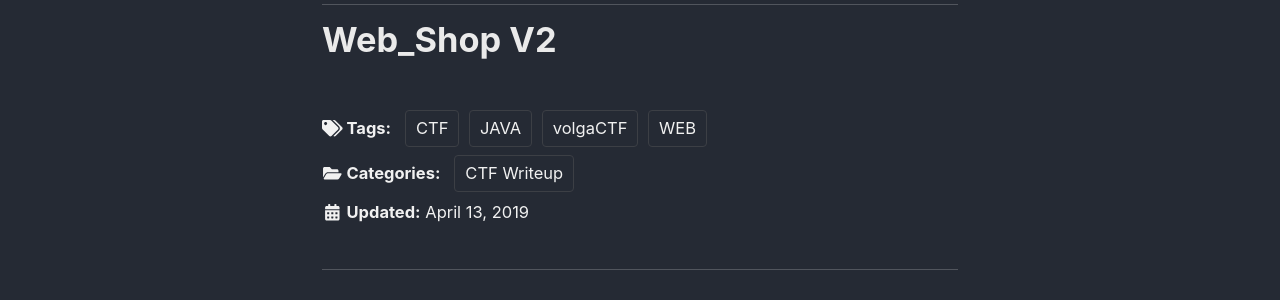
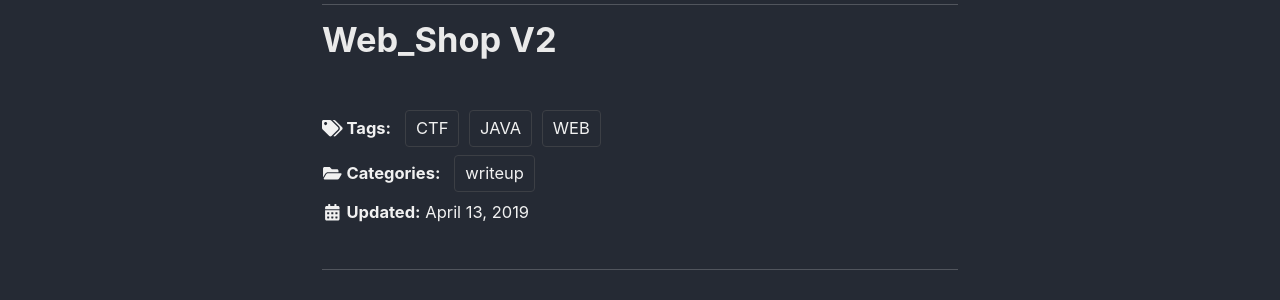
Before and after one commit to t0rchwo0d/t0rchwo0d.github.io, a Jekyll site: the page built from _posts/2019-04-13-Writeup-VolgaCTF-2019-Qualifier.md, in a window 1280 px wide and 900 px high, scrolled down 704 px. Shown: the part 150-450 px from the top of the window. Built offline with Jekyll 4.4.1, drawn with Linux system fonts in a browser that asks for light colours; cached includes are drawn as plain includes; nearby versions of some CDN libraries; comment, search, counter and statistics services are not loaded.

Commit message:
testing post

```diff
--- a/_posts/2019-04-13-Writeup-VolgaCTF-2019-Qualifier.md
+++ b/_posts/2019-04-13-Writeup-VolgaCTF-2019-Qualifier.md
@@ -1,9 +1,8 @@
 ---
 title:  "Writeup - VolgaCTF 2019 Qualifier"
 categories:
-  - CTF Writeup
+  - writeup
 tags:
-  - volgaCTF
   - CTF
   - WEB
   - JAVA
```
